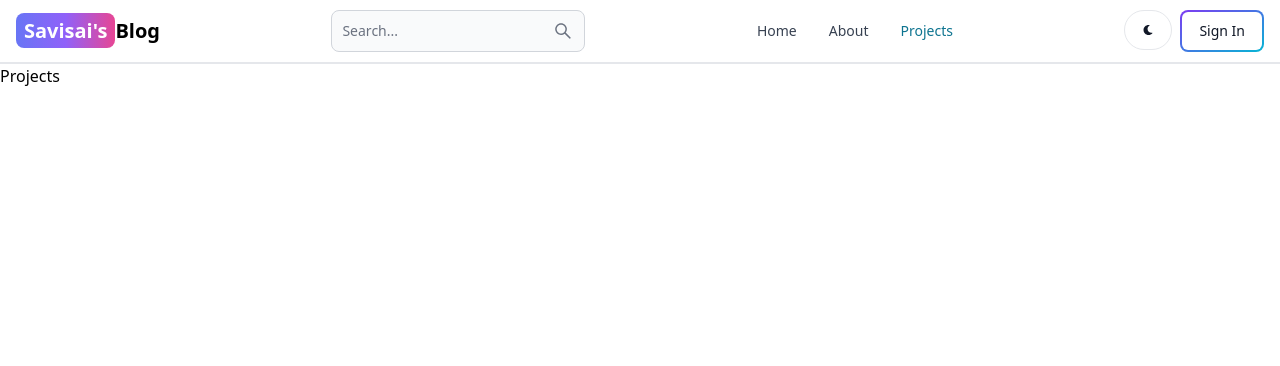
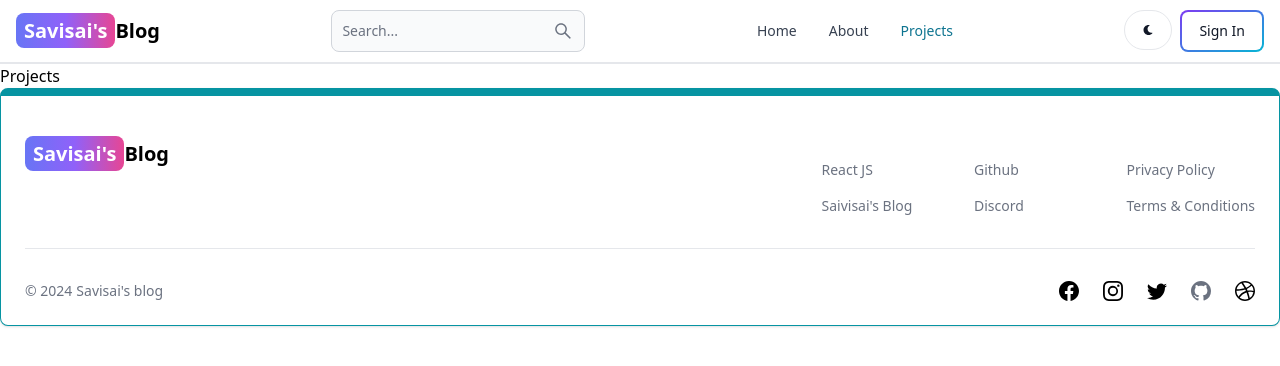
Before and after one commit to css1996/mern-blog, a React (Vite) app in the folder client/: page /projects in a window 1280 px wide. Shown: the top 366 px of the page. Built offline with nearby package versions, Linux system fonts and the light colour scheme.

Commit message:
create and add the footer component

```diff
--- a/client/src/App.jsx
+++ b/client/src/App.jsx
@@ -6,6 +6,7 @@
 import Dashboard from './pages/Dashboard';
 import Projects from './pages/Projects';
 import Header from './components/Header';
+import Footer from './components/Footer';
 
 export default function App() {
   return (
@@ -19,6 +20,7 @@
           <Route path="/dashboard" element={<Dashboard />} />
           <Route path="/projects" element={<Projects />} />
        </Routes>
+       <Footer />
     </BrowserRouter>
   )
 }
--- /dev/null
+++ b/client/src/components/Footer.jsx
@@ -0,0 +1,86 @@
+import { Footer } from 'flowbite-react';
+import {Link} from 'react-router-dom';
+import { BsFacebook, BsInstagram, BsTwitter, BsGithub, BsDribbble } from 'react-icons/bs'
+
+
+export default function FooterCom() {
+  return (
+    <Footer container className='border border-t-8 border-teal-500'>
+     <div className='w-full max-w-7xl mx-auto'>
+        <div className='grid w-full justify-between sm:flex md:grid-cols-1 '>
+            <div className='mt-5'>
+            <Link to="/" className='self-center whitespace-nowrap text-lg sm:text-xl
+             font-semibold dark:text-white'>
+           <span className='px-2 py-1 bg-gradient-to-r from-indigo-500
+            via-purple-500 to-pink-500 rounded-lg text-white'>Savisai's</span>
+           Blog
+            </Link>
+            </div>
+          <div className="grid grid-cols-2 gap-8 mt-4 sm:grid-cols-3 sm:gap-6">
+             <div>
+             <Footer.Title titel="About" />
+            <Footer.LinkGroup col>
+                  <Footer.Link
+                       href='https://react.dev/'
+                       target='_blank'
+                       rel='noopener noreferroe'
+                       >
+                     React JS
+                  </Footer.Link>
+                  <Footer.Link
+                       href='/about'
+                       target='_blank'
+                       rel='noopener noreferroe'
+                       >
+                     Saivisai's Blog
+                  </Footer.Link>
+            </Footer.LinkGroup>
+             </div>
+             <div>
+             <Footer.Title titel="Follow Us" />
+            <Footer.LinkGroup col>
+                  <Footer.Link
+                       href='https://github.com/css1996'
+                       target='_blank'
+                       rel='noopener noreferroe'
+                       >
+                     Github
+                  </Footer.Link>
+                  <Footer.Link href='#' >
+                     Discord
+                  </Footer.Link>
+            </Footer.LinkGroup>
+             </div>
+             <div>
+             <Footer.Title titel="Legal" />
+            <Footer.LinkGroup col>
+                  <Footer.Link href='#' >
+                     Privacy Policy
+                  </Footer.Link>
+                  <Footer.Link href='#' >
+                     Terms & Conditions
+                  </Footer.Link>
+            </Footer.LinkGroup>
+             </div>
+          </div>
+        </div>
+        <Footer.Divider />
+        <div className='w-full sm:flex sm:items-center sm:justify-between'>
+            <Footer.Copyright
+                 href='#'
+                 by="Savisai's blog"
+                 year={new Date().getFullYear()}
+             />
+             <div className='flex gap-6 sm:mt-0 mt-4 sm:justify-center'>
+                 <Footer.Icon href='' icon={BsFacebook} />
+                 <Footer.Icon href='' icon={BsInstagram} />
+                 <Footer.Icon href='' icon={BsTwitter} />
+                 <Footer.Icon href='https://github.com/css1996' icon={BsGithub} />
+                 <Footer.Icon href='' icon={BsDribbble} />
+
+             </div>
+        </div>
+     </div >
+    </Footer>
+  )
+}
```
